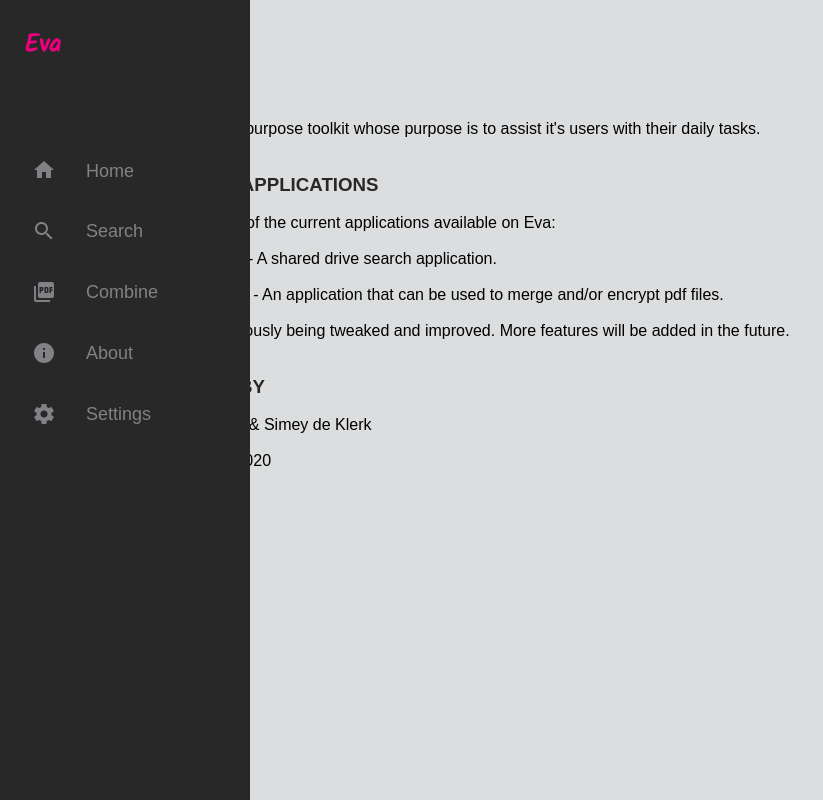
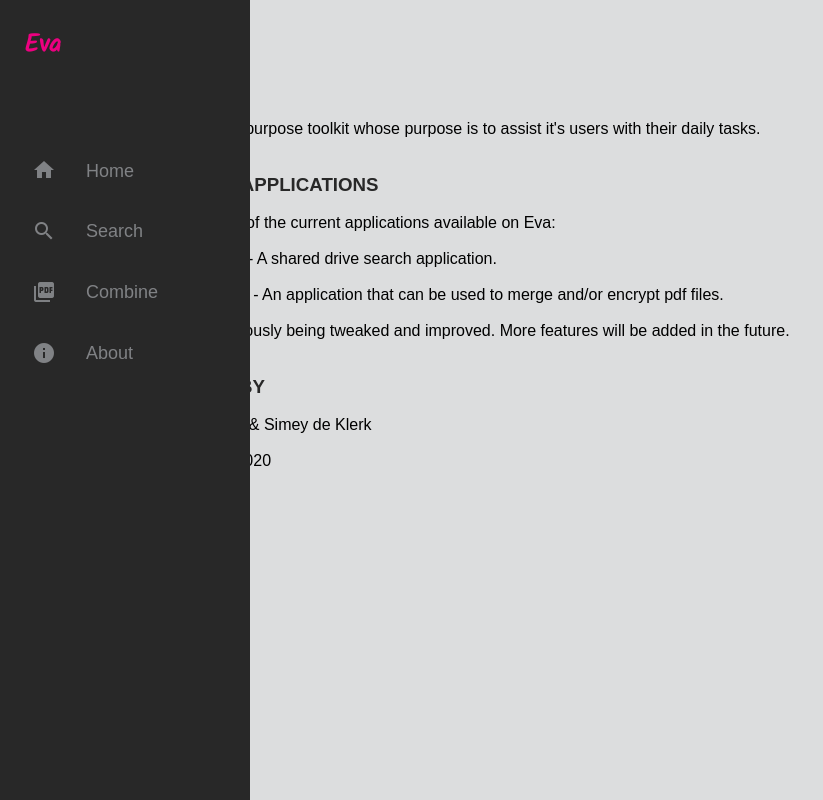
Before and after one commit to RatulMaharaj/Eva, a Flask app: page /about in a window 1280 px wide. Shown: the whole page, without its empty margins (0-823 px from the left). Run offline with Flask 2, Linux system fonts and the light colour scheme; the visitor is signed in with stand-in values (Sample User, id 1).

Commit message:
removed settings from sidebar

```diff
--- a/templates/sidebar.html
+++ b/templates/sidebar.html
@@ -8,7 +8,6 @@
             <li class='nav-item' ><a href="{{ url_for('search') }}"><i class="material-icons nav-item-icon">search</i><span class="icon-text"></span>Search</a></span></a></li>
             <li class='nav-item' ><a href="{{ url_for('combine') }}"><i class="material-icons nav-item-icon">picture_as_pdf</i><span class="icon-text"></span>Combine</span></a></li>
             <li class='nav-item' ><a href="{{ url_for('about') }}"><i class="material-icons nav-item-icon">info</i><span class="icon-text"></span>About<span></a></li>
-            <li class='nav-item' ><a href="{{ url_for('update_data') }}"><i class="material-icons nav-item-icon">settings</i><span class="icon-text"></span>Settings</span></a></li>
         </ul>
     </nav>
 </div>
```
Also changed, not shown: requirements.txt (+8 -19 lines).
